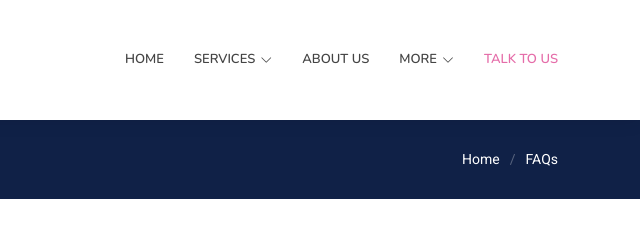
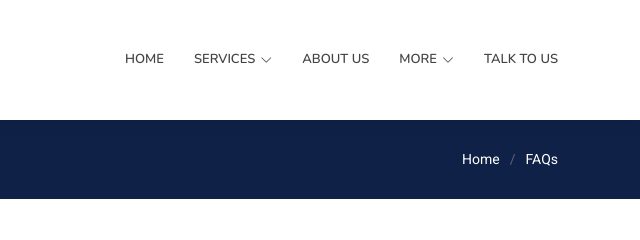
Before and after one commit to Kaptainblac/jay_sourcing, a plain HTML site: page faq.html in a window 1280 px wide. Shown: the top 240 px of the page, 640-1280 px from the left. Drawn offline with nearby package versions, Linux system fonts and the light colour scheme.

Commit message:
Update faq.html

```diff
--- a/faq.html
+++ b/faq.html
@@ -66,7 +66,7 @@
 			  <li><a href="404.html">Articles</a></li>
 			  </ul>
 		  </li>
-				<li><a href="contact.html" class="active">Talk To Us</a></li>
+				<li><a href="contact.html" class="">Talk To Us</a></li>
 
 		</ul>
         <i class="mobile-nav-toggle d-xl-none bi bi-list"></i>
```
